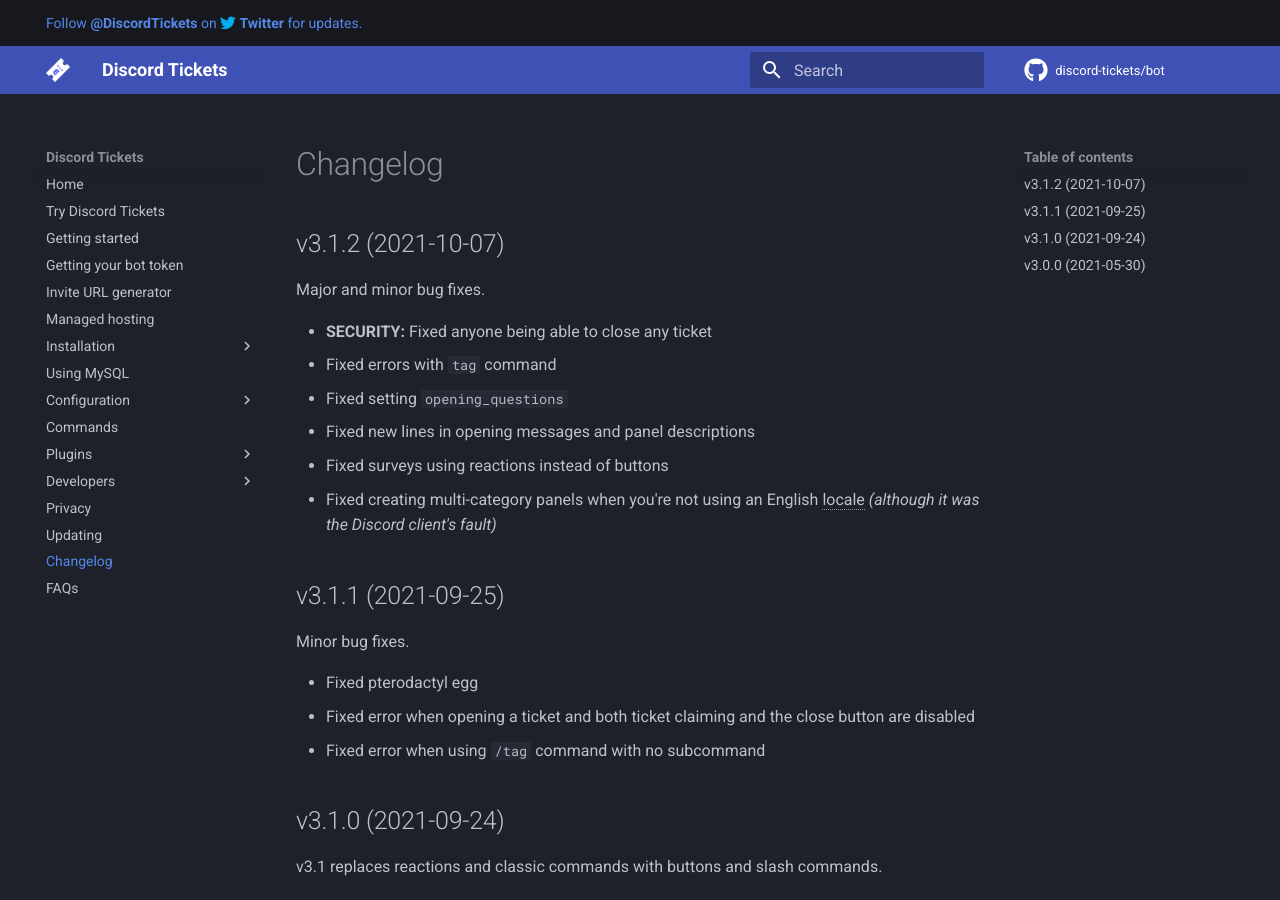
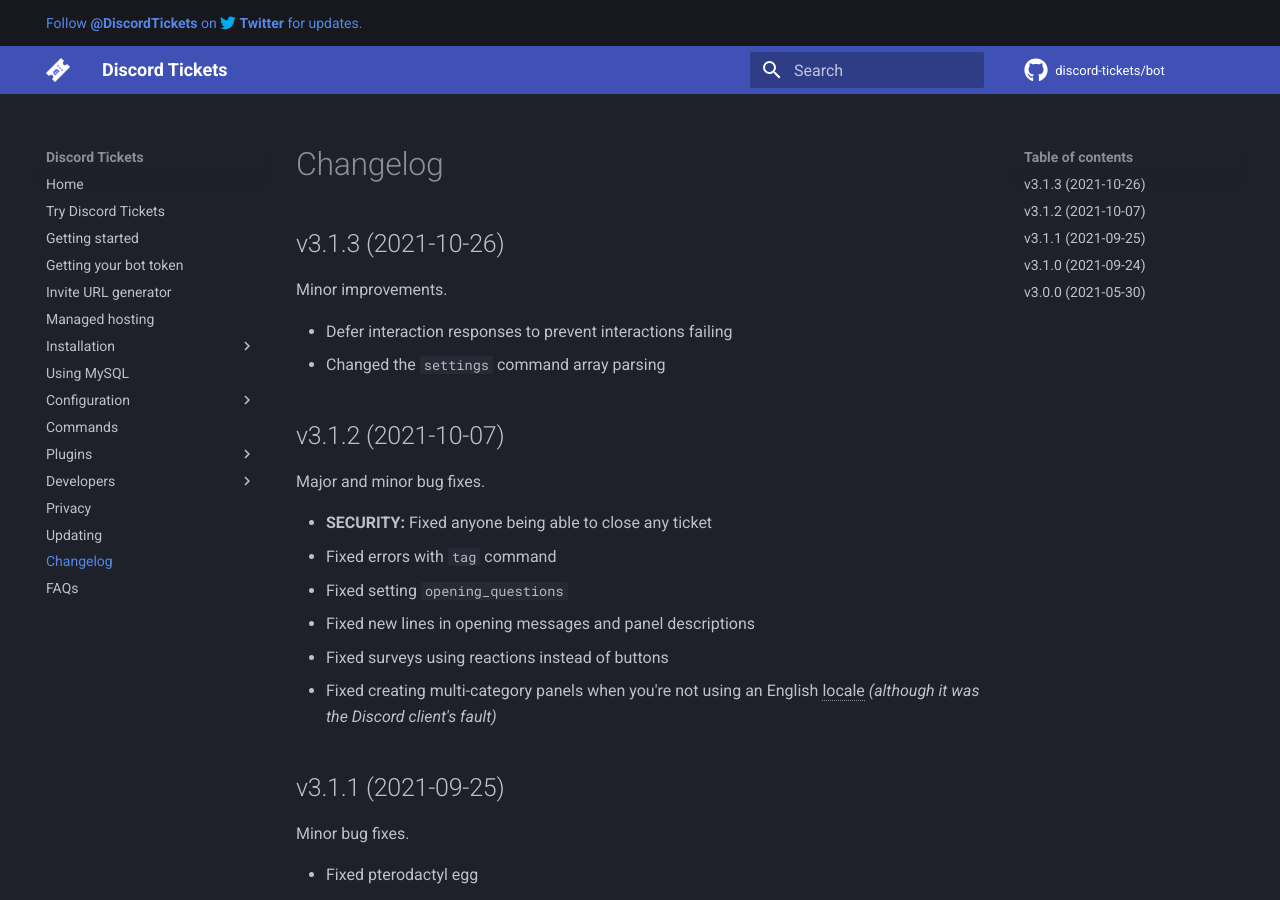
Before and after one commit to discord-tickets/docs, an MkDocs documentation site: the page built from docs/changelog.md, in a window 1280 px wide and 900 px high. Built offline with MkDocs 1.6.1 and Material for MkDocs 9.7.7, drawn with Linux system fonts in a browser that asks for light colours; comment, search, counter and statistics services are not loaded.

Commit message:
Add v3.1.3 changelog

```diff
--- a/docs/changelog.md
+++ b/docs/changelog.md
@@ -3,6 +3,13 @@
 <!--
 	NOTE: MOST RECENT SHOULD BE AT THE TOP!
 -->
+
+## v3.1.3 (2021-10-26)
+
+Minor improvements.
+
+- Defer interaction responses to prevent interactions failing
+- Changed the `settings` command array parsing
 
 ## v3.1.2 (2021-10-07)
 
```
